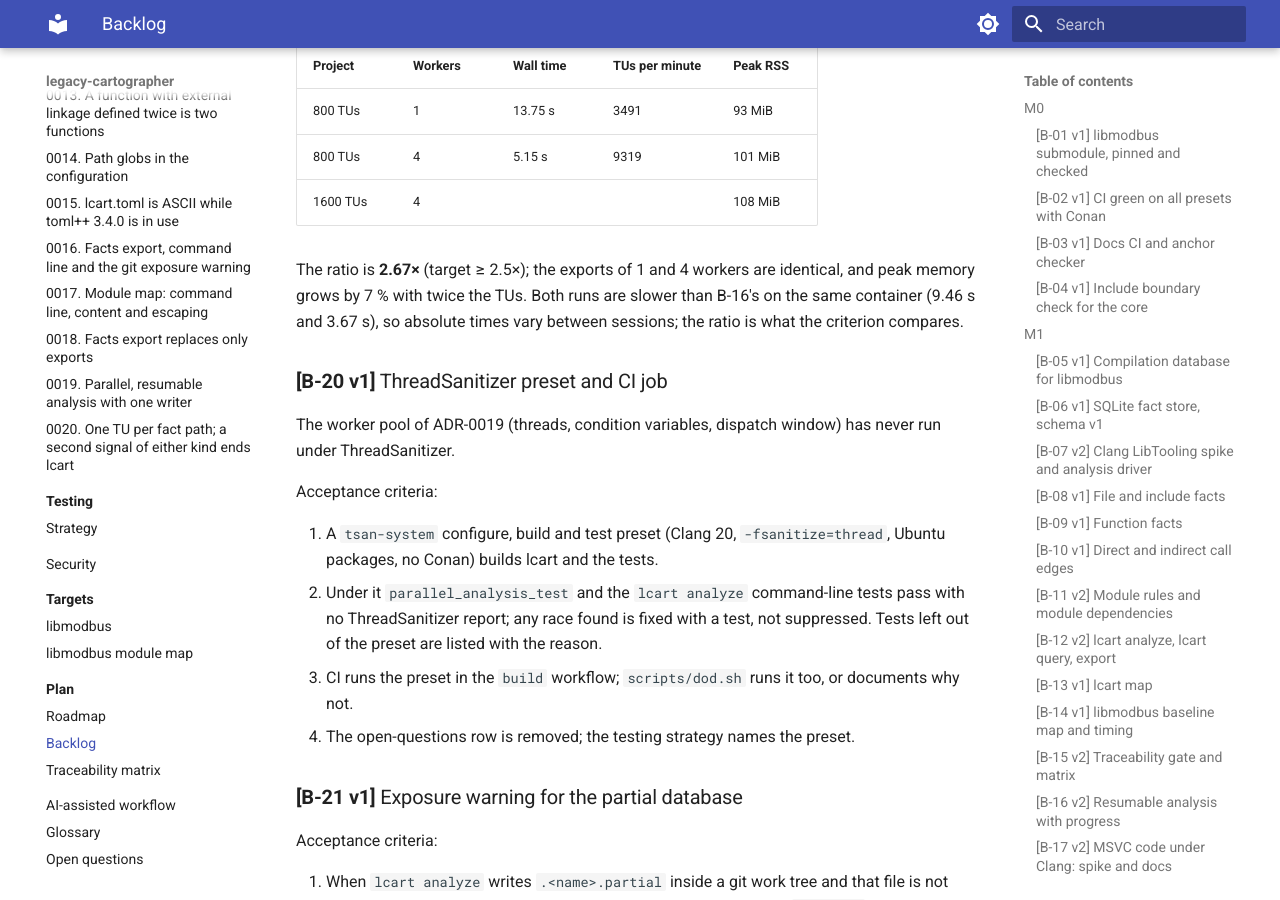
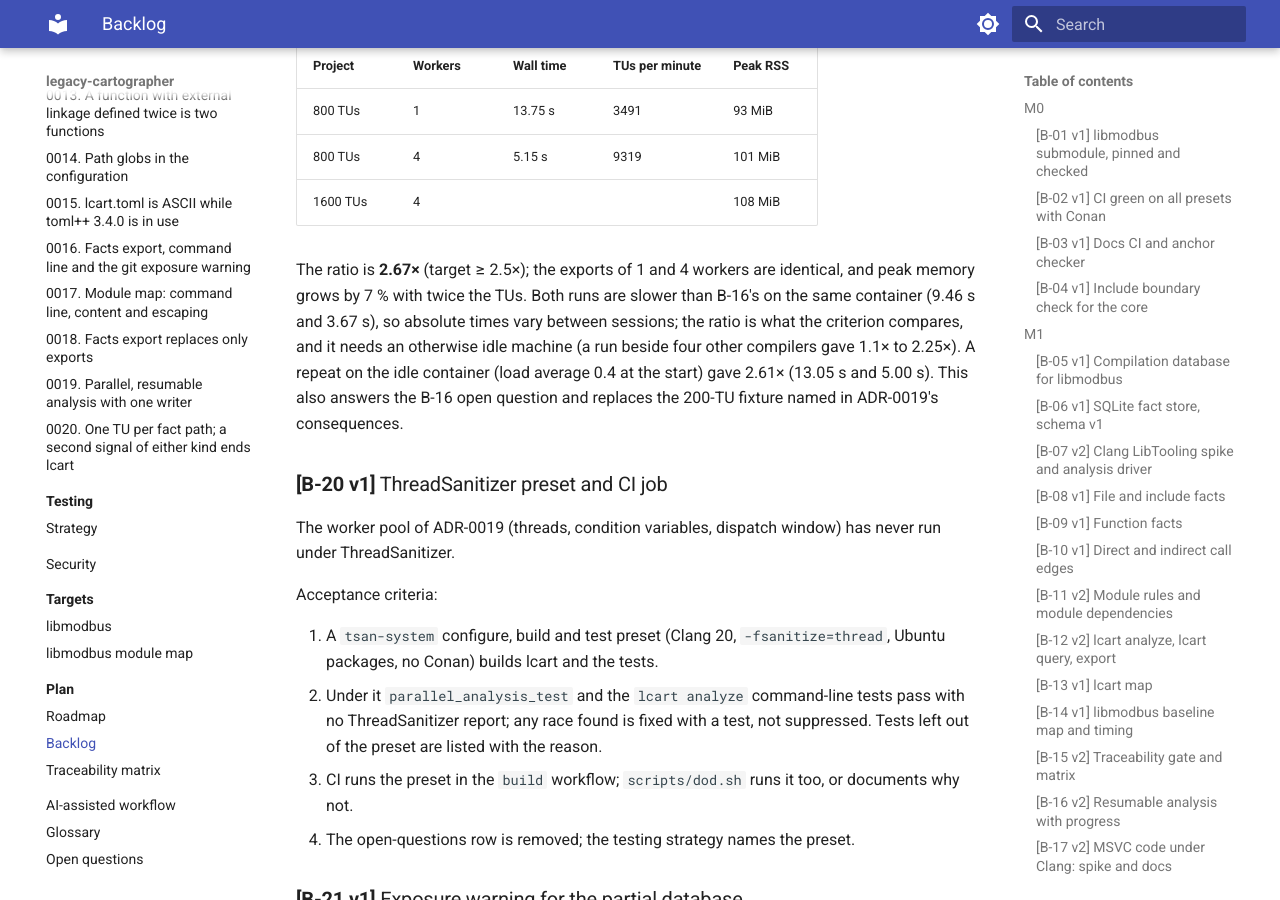
Before and after one commit to Tomek52/legacy-cartographer, an MkDocs documentation site: the page built from docs/plan/backlog.md, in a window 1280 px wide and 900 px high, scrolled down 12870 px. Built offline with MkDocs 1.6.1 and Material for MkDocs 9.7.7, drawn with Linux system fonts in a browser that asks for light colours.

Commit message:
docs(plan): record the idle-machine repeat of the B-19 measurement
Review of B-19: the ratio depends on an otherwise idle machine; a repeat
there gave 2.61x. The generator's docstring names the 800-TU fixture,
and the result says it answers B-16's question and replaces ADR-0019's
200-TU fixture.

Backlog: B-19

Co-Authored-By: Claude Opus 5.5 <noreply@anthropic.com>
Claude-Session: https://claude.ai/code/session_01Sn6UD6WxmmXBAgKToBQUdD

```diff
--- a/docs/plan/backlog.md
+++ b/docs/plan/backlog.md
@@ -583,7 +583,11 @@ build (as in B-16) on the 4-core development container, fastest of 3 runs:
 The ratio is **2.67×** (target ≥ 2.5×); the exports of 1 and 4 workers are
 identical, and peak memory grows by 7 % with twice the TUs. Both runs are
 slower than B-16's on the same container (9.46 s and 3.67 s), so absolute
-times vary between sessions; the ratio is what the criterion compares.
+times vary between sessions; the ratio is what the criterion compares,
+and it needs an otherwise idle machine (a run beside four other
+compilers gave 1.1× to 2.25×). A repeat on the idle container (load
+average 0.4 at the start) gave 2.61× (13.05 s and 5.00 s). This also answers the B-16 open question
+and replaces the 200-TU fixture named in ADR-0019's consequences.
 
 ### <a id="b20-threadsanitizer-preset-v1"></a>**[B-20 v1]** ThreadSanitizer preset and CI job
 
```
Also changed, not shown: 1 other file.
